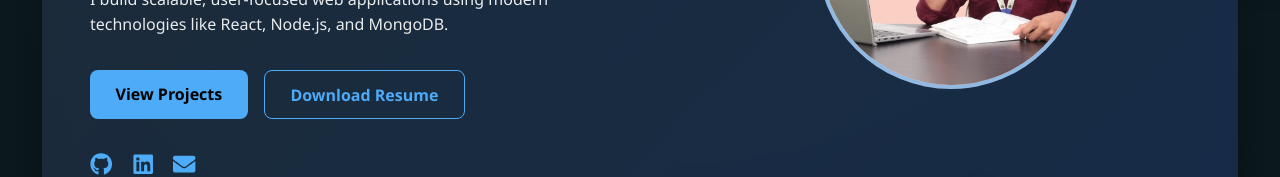
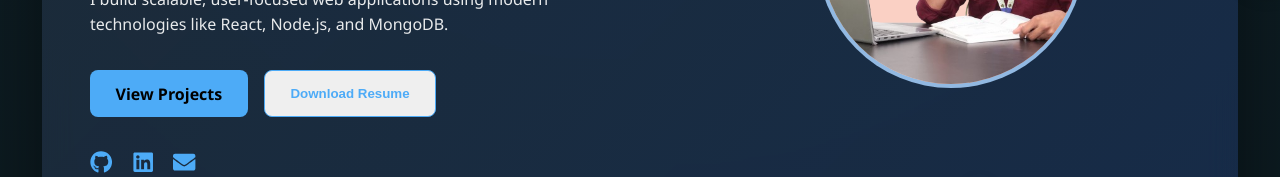
Before and after one commit to Raifulalam/My-Portfolio, a React (Create React App) app: page / in a window 1280 px wide. Shown: the part 416-593 px from the top of the page. Built offline with nearby package versions, Linux system fonts and the light colour scheme; no server answers.

Commit message:
added resume part

```diff
--- a/src/components/Home.jsx
+++ b/src/components/Home.jsx
@@ -11,6 +11,17 @@ import Activities from "./Activities.jsx";
 import { useEffect } from "react";
 
 const Home = () => {
+    const downloadResume = () => {
+        const fileUrl = `${process.env.PUBLIC_URL}/files/My_Resume.pdf`;
+
+        const link = document.createElement("a");
+        link.href = fileUrl;
+        link.download = "Mohammed_Raiful_Alam_Resume.pdf";
+
+        document.body.appendChild(link);
+        link.click();
+        document.body.removeChild(link);
+    };
     const changeBackground = () => {
         const colors = [
             '#1e3c72',
@@ -57,13 +68,10 @@ const Home = () => {
 
                         <div className="hero-buttons">
                             <a href="#projects" className="btn primary">View Projects</a>
-                            <a
-                                href={`${process.env.PUBLIC_URL}/files/My_Resume.pdf`}
-                                download
-                                className="btn secondary"
-                            >
+                            <button className="btn secondary" onClick={downloadResume}>
                                 Download Resume
-                            </a>
+                            </button>
+
                         </div>
 
                         <div className="hero-socials">
```
Also changed, not shown: 18 other files (tests, documents, lock files or other folders).
